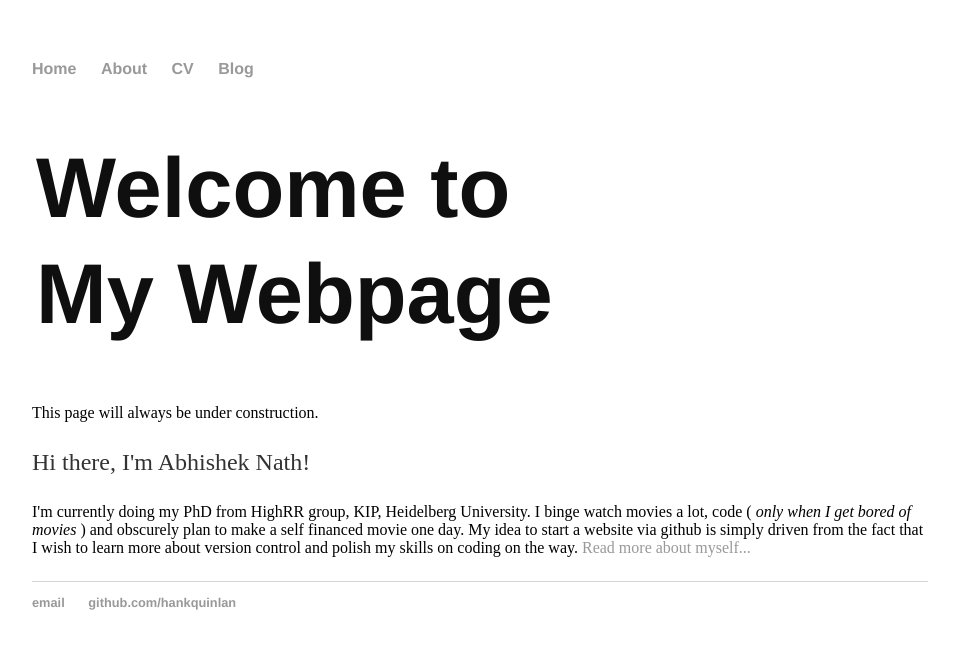
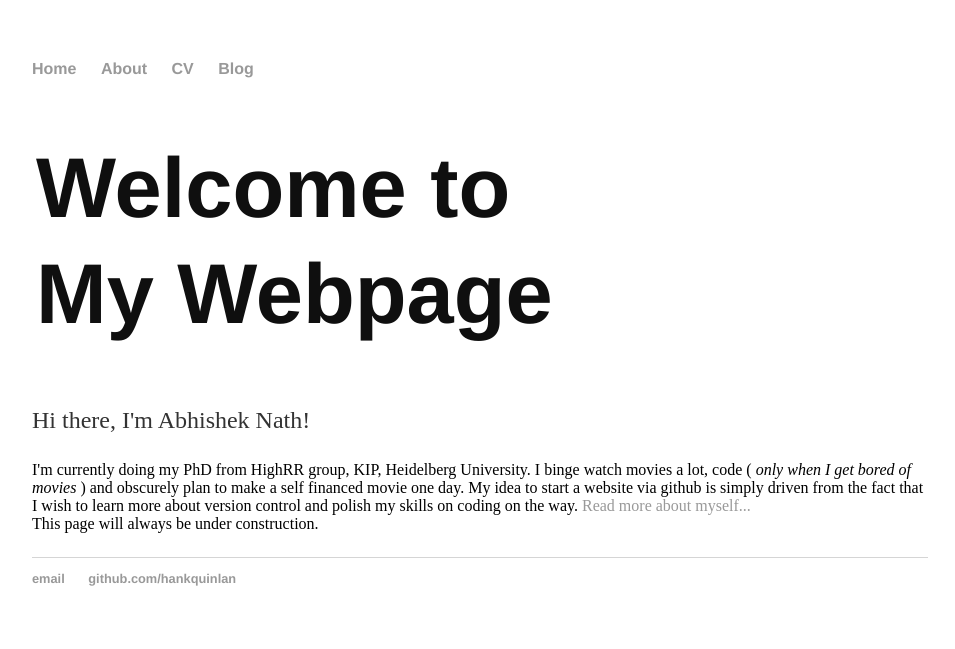
Before and after one commit to an15ms157/abhishek.github.io, a Jekyll site: the page built from index.html, in a window 1280 px wide. Shown: the top 649 px of the page, without its empty margins (160-1115 px from the left). Built offline with Jekyll 4.4.1, drawn with Linux system fonts in a browser that asks for light colours; part of the change alters nothing that is shown.

```diff
--- a/index.html
+++ b/index.html
@@ -9,10 +9,12 @@ title: Abhishek
 </h1>
 
 <!-- THIS IS HOW YOU CAN COMMENT OUT IN HTML-->
-<div> This page will always be under construction. </div>
 <p>
   Hi there, I'm Abhishek Nath!</p>
 	I'm currently doing my PhD from HighRR group, KIP, Heidelberg University. I binge watch movies a lot, code ( <em> only when I get bored of movies </em>) and
 	    obscurely plan to make a self financed movie one day. My idea to start a website via github is simply driven from the fact that I wish to learn more about
 	  version control and polish my skills on coding on the way. <a href="/about">Read more about myself...</a>
+
+<div> This page will always be under construction. </div>
+
 </p>
```
